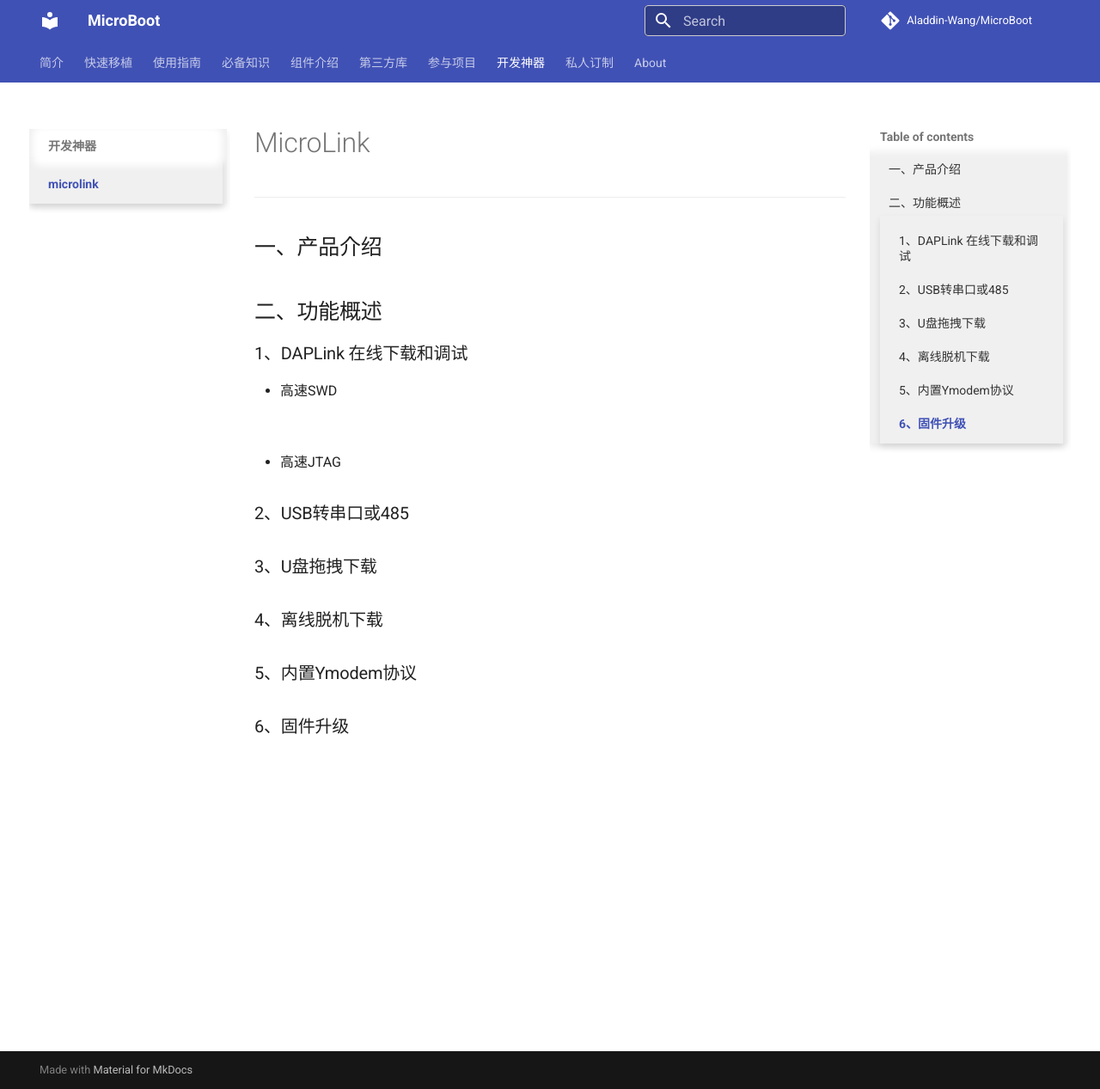
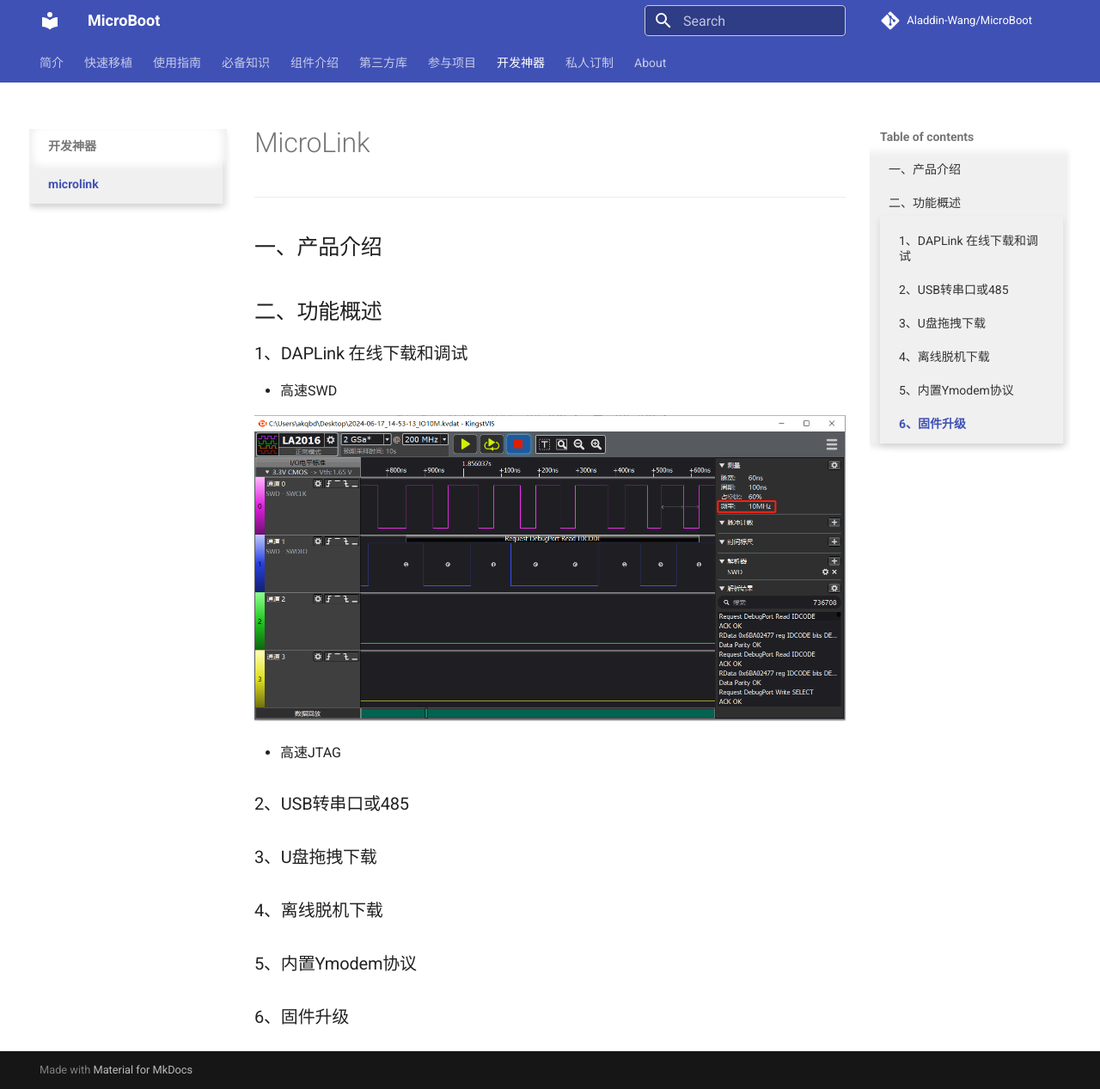
Before and after one commit to Aladdin-Wang/MicroBoot, an MkDocs documentation site: the page built from docs/tools/microlink/microlink.md, in a window 1280 px wide and 1267 px high. Shown: the whole window at 86% size. Built offline with MkDocs 1.6.1 and Material for MkDocs 9.7.7, drawn with Linux system fonts in a browser that asks for light colours; comment, search, counter and statistics services are not loaded.

Commit message:
add images

```diff
--- a/docs/tools/microlink/microlink.md
+++ b/docs/tools/microlink/microlink.md
@@ -12,7 +12,7 @@
 
 - 高速SWD
 
-  ![](..\..\img\microlink\10M.png)
+  ![](../../images/microlink/10M.png)
 
 - 高速JTAG
 
```
Also changed, not shown: docs/images/USB_1.jpg (renamed from docs/img/USB_1.jpg), docs/images/USB_2.png (renamed from docs/img/USB_2.png), docs/images/USB_3.png (renamed from docs/img/USB_3.png), docs/images/USB_4.jpg (renamed from docs/img/USB_4.jpg), docs/images/favicon.ico (renamed from docs/img/favicon.ico), docs/images/microlink/10M.png (renamed from docs/img/microlink/10M.png), docs/images/signals_slots.png (renamed from docs/img/signals_slots.png).
